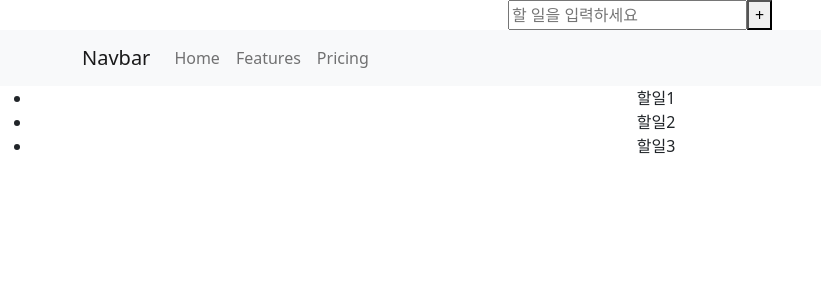
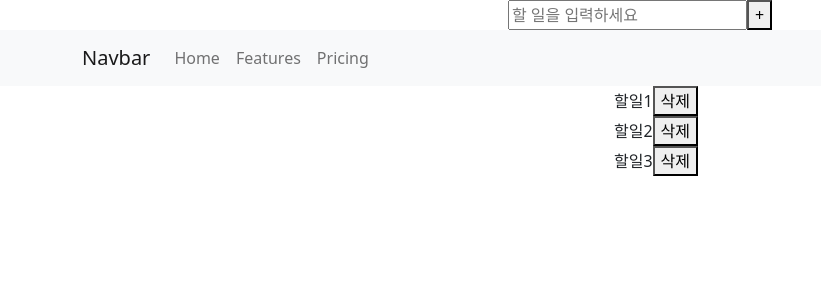
Before and after one commit to Nangniya/react-todolist, a React (Create React App) app: page / in a window 1280 px wide. Shown: the top 300 px of the page, without its empty margins (0-821 px from the left). Built offline with nearby package versions, Linux system fonts and the light colour scheme.

Commit message:
feat: 삭제 버튼 구현

```diff
--- a/src/components/Todo.jsx
+++ b/src/components/Todo.jsx
@@ -1,8 +1,20 @@
 import React from 'react';
+import styled from 'styled-components';
+
+
+const StyledLi = styled.li`
+  list-style: none;
+`;
 
 const Todo = ({todos, setTodos}) => {
+    const deleteTodo = () => {
+        setTodos(prev => prev.filter(item => item !== todos));
+      };
     return (
-        <li>{todos}</li>
+        <StyledLi>
+            {todos}
+            <button onClick={deleteTodo}>삭제</button>
+        </StyledLi>
     );
 };
 
--- a/src/components/TodoList.jsx
+++ b/src/components/TodoList.jsx
@@ -1,12 +1,12 @@
 import Todo from './Todo';
 
-const TodoList = ({todos}) => {
+const TodoList = ({todos, setTodos}) => {
     return (
         <ul>
             {
                 todos.map((a, i) => {
                     return(
-                        <Todo todos={a} key={i}/>
+                        <Todo todos={a} key={i} setTodos={setTodos}/>
                     )
                 })
             }
```
